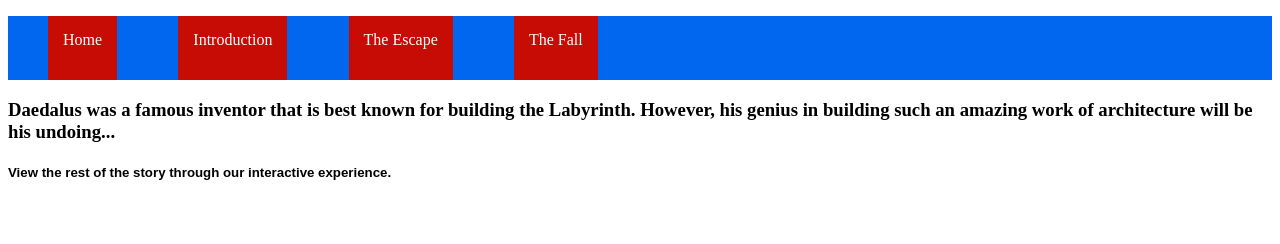
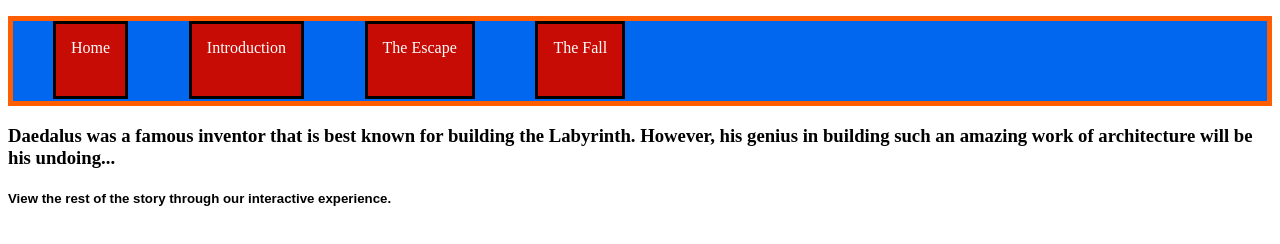
Before and after one commit to jdmar3-comp426/a01-officialmsu, a website: page index.html in a window 1280 px wide. Drawn offline with Linux system fonts and the light colour scheme.

Commit message:
add borders

```diff
--- a/styles.css
+++ b/styles.css
@@ -6,8 +6,11 @@
 }
 #nav-list{
     list-style-type: none;
-    height:8vh;
+    height:10vh;
     background-color: #0067ee;
+    border-radius: 20px;
+    border: 5px solid #ff5e00;
+    border-radius:0;
 }
 li > a{
     color: white;
@@ -15,10 +18,15 @@ li > a{
     display: block;
     width: 100%;
     padding: 15px 15px;
+
 }
 li {
     float: left;
     background-color: #c70c05;
     margin-right: 5%;
-    height:100%;
+    height:90%;
+    border: 3px solid black;
 }
+#navigation{
+    margin-top: 0;
+}
```
